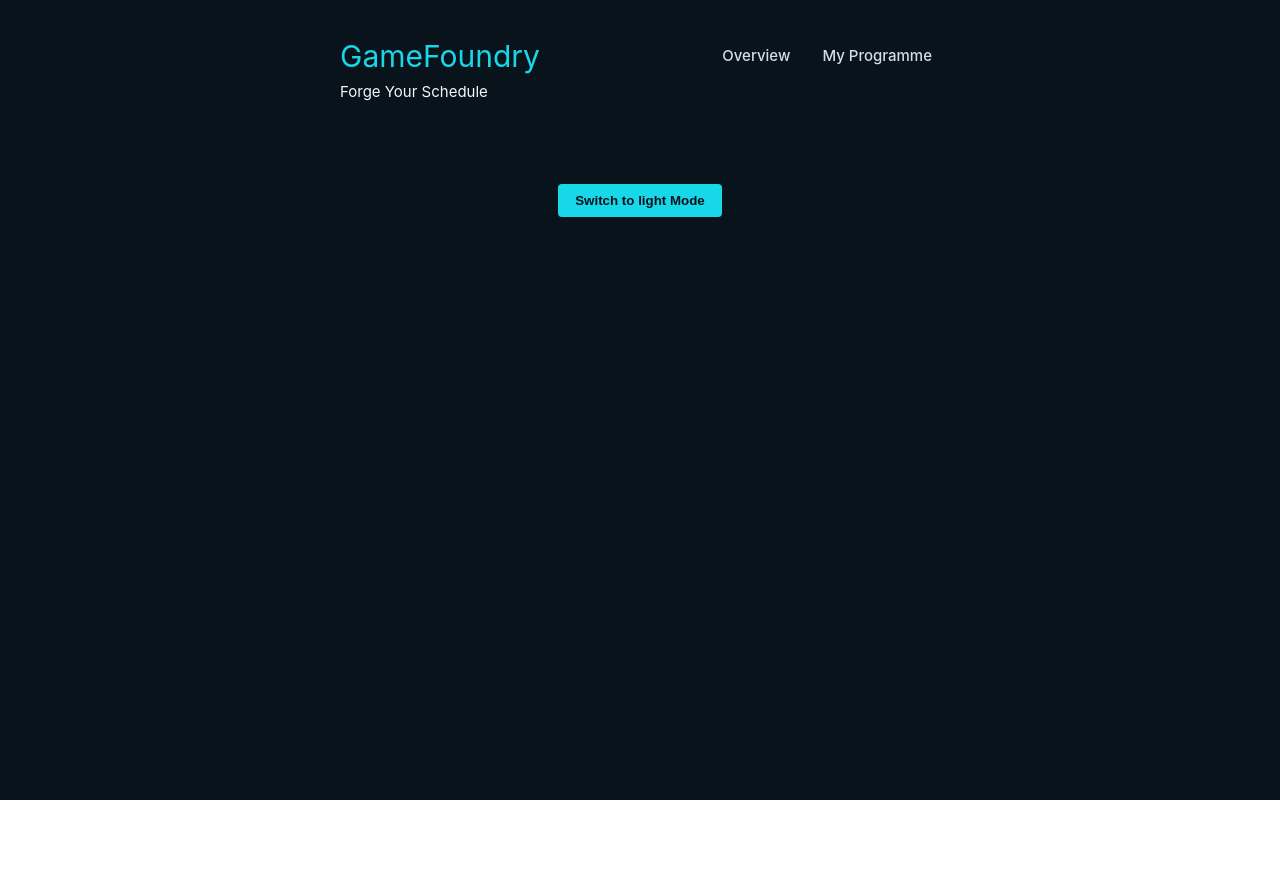
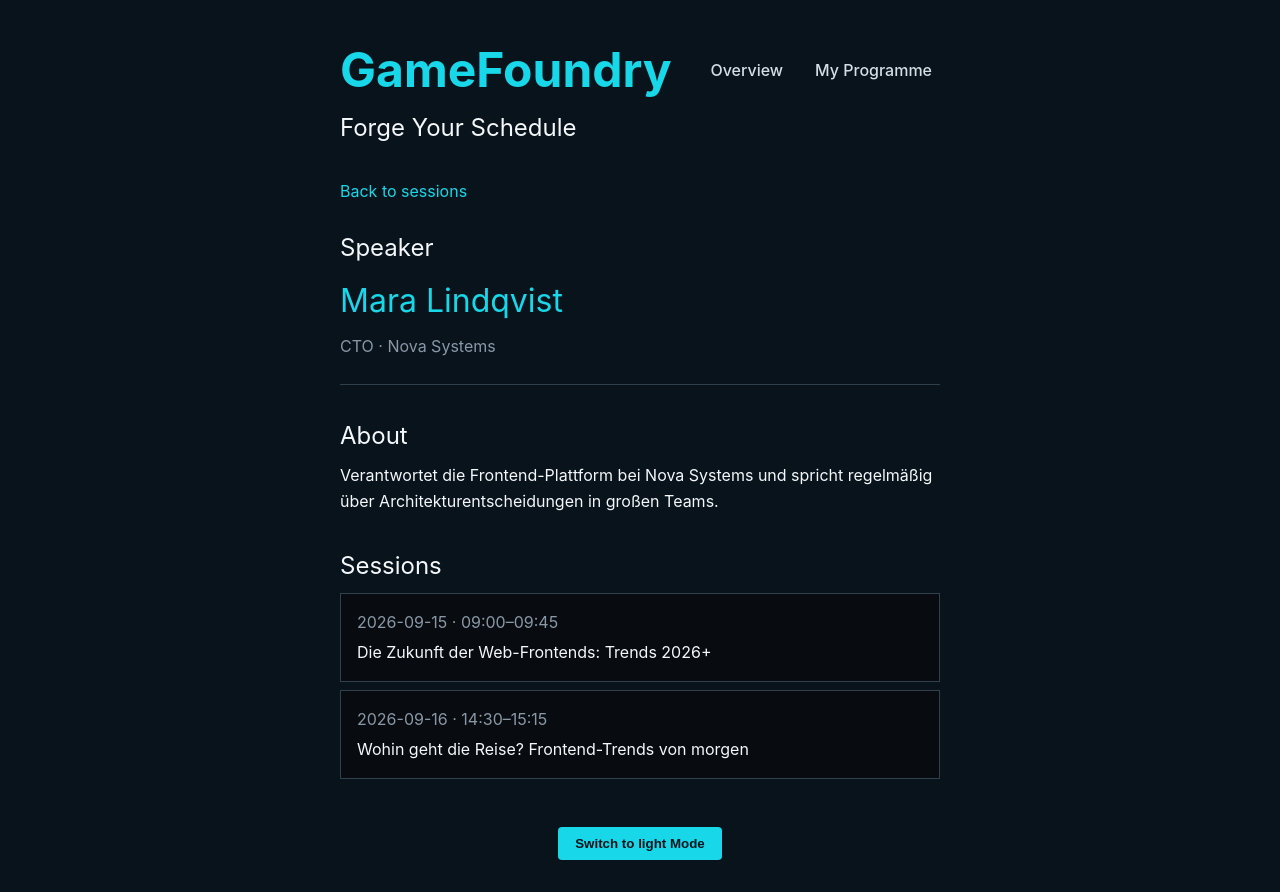
Before and after one commit to RichterGe/FRONT-Team-Assignment-1, a Vue app: page /speakers/sp01 in a window 1280 px wide. Before the commit the page ends 800 px from the top, so only its background shows below. Built offline with nearby package versions, Linux system fonts and the light colour scheme; the HTML template or start-up script is replaced by a standard one.

Commit message:
adding SpeakerDetailView / profile pages and updating styles
- adding SpeakerDetailView / profile pages
- updatign exisiting stayles based on design tokens
- Adding AI Log
- Updated useConferenceData

```diff
--- a/src/App.vue
+++ b/src/App.vue
@@ -88,7 +88,7 @@ const { savedSessionIds } = usePersonalProgramme()
   justify-content: center;
   background-color: var(--color-action-primary);
   color: var(--color-action-primary-text);
-  font-size: var(--text-metadata, 0.75rem);
+  font-size: var(--text-metadata);
   font-weight: bold;
   min-width: 1.25rem;
   height: 1.25rem;
--- a/src/assets/base.css
+++ b/src/assets/base.css
@@ -58,6 +58,30 @@
   font-weight: normal;
 }
 
+h1 {
+  font-size: var(--text-heading-page);
+}
+
+h2 {
+  font-size: var(--text-heading-section);
+}
+
+h3 {
+  font-size: var(--text-heading-small);
+}
+
+h4 {
+  font-size: var(--text-body);
+}
+
+h5 {
+  font-size: var(--text-label);
+}
+
+h6 {
+  font-size: var(--text-metadata);
+}
+
 body {
   min-height: 100vh;
   color: var(--color-text);
@@ -79,7 +103,7 @@ body {
     'Droid Sans',
     'Helvetica Neue',
     sans-serif;
-  font-size: 15px;
+  font-size: var(--text-body);
   text-rendering: optimizeLegibility;
   -webkit-font-smoothing: antialiased;
   -moz-osx-font-smoothing: grayscale;
--- a/src/assets/main.css
+++ b/src/assets/main.css
@@ -30,6 +30,8 @@
 
 .app-header h1 {
   color: var(--color-action-primary);
+  font-size: var(--text-hero);
+  font-weight: 700;
   margin: 0;
 }
 
@@ -41,6 +43,7 @@
 
 .hero-title {
   color: var(--color-hero-title);
+  font-size: var(--text-heading-section);
 }
 
 .button-primary {
--- a/src/composables/useConferenceData.ts
+++ b/src/composables/useConferenceData.ts
@@ -1,4 +1,5 @@
 import { ref } from 'vue'
+import conferenceDataJson from '@/data/conference-data.json'
 
 export interface ConferenceTrack {
   id: string
@@ -48,61 +49,26 @@ export interface ConferenceData {
   sessions: ConferenceSession[]
 }
 
+const conferenceData = conferenceDataJson as ConferenceData
+
 // Shared module-level reactive state (global cache across components)
-const sessions = ref<ConferenceSession[]>([])
-const speakers = ref<ConferenceSpeaker[]>([])
-const tracks = ref<ConferenceTrack[]>([])
-const rooms = ref<ConferenceRoom[]>([])
-const conferenceName = ref<string>('')
-const isLoading = ref<boolean>(true)
+const sessions = ref<ConferenceSession[]>(conferenceData.sessions)
+const speakers = ref<ConferenceSpeaker[]>(conferenceData.speakers)
+const tracks = ref<ConferenceTrack[]>(conferenceData.tracks)
+const rooms = ref<ConferenceRoom[]>(conferenceData.rooms)
+const conferenceName = ref<string>(conferenceData.conference.name)
+const isLoading = ref<boolean>(false)
 const error = ref<string | null>(null)
-let loadPromise: Promise<void> | null = null
 
 export function useConferenceData() {
-  const loadData = async (force = false) => {
-    // Wenn bereits Daten vorhanden sind und kein Reload erzwungen wird: Cache nutzen
-    if (sessions.value.length > 0 && !force) {
-      isLoading.value = false
-      return
-    }
-
-    // Wenn bereits ein Ladevorgang aktiv ist, darauf warten
-    if (loadPromise) {
-      return loadPromise
-    }
-
-    isLoading.value = true
+  const loadData = () => {
+    sessions.value = conferenceData.sessions
+    speakers.value = conferenceData.speakers
+    tracks.value = conferenceData.tracks
+    rooms.value = conferenceData.rooms
+    conferenceName.value = conferenceData.conference.name
+    isLoading.value = false
     error.value = null
-
-    loadPromise = (async () => {
-      try {
-        const response = await fetch('/conference-data.json')
-
-        if (!response.ok) {
-          error.value = `Fehler beim Laden: ${response.status} ${response.statusText}`
-          return
-        }
-
-        const data = (await response.json()) as ConferenceData
-
-        sessions.value = data.sessions
-        speakers.value = data.speakers
-        tracks.value = data.tracks
-        rooms.value = data.rooms
-        conferenceName.value = data.conference.name
-      } catch (err: unknown) {
-        if (err instanceof Error) {
-          error.value = err.message
-        } else {
-          error.value = 'Ein unbekannter Fehler ist beim Laden aufgetreten.'
-        }
-      } finally {
-        isLoading.value = false
-        loadPromise = null
-      }
-    })()
-
-    return loadPromise
   }
 
   return {
--- a/src/router/index.ts
+++ b/src/router/index.ts
@@ -11,6 +11,12 @@ const routes = [
     path: '/',
     name: 'conference-overview',
     component: () => import('@/views/ConferenceOverviewView.vue'),
+  },
+  {
+    path: '/speakers/:id',
+    name: 'speaker-detail',
+    component: () => import('@/views/SpeakerDetailView.vue'),
+    props: true,
   },
   {
     path: '/my-programme',
--- a/src/views/ConferenceOverviewView.vue
+++ b/src/views/ConferenceOverviewView.vue
@@ -77,6 +77,10 @@ onMounted(() => {
   font-size: var(--text-metadata);
 }
 
+.overview__eyebrow {
+  font-size: var(--text-heading-section);
+}
+
 .overview__header h2 {
   margin-top: var(--space-8);
   color: var(--color-hero-highlight);
--- a/src/views/PersonalProgrammeView.vue
+++ b/src/views/PersonalProgrammeView.vue
@@ -118,7 +118,7 @@ onMounted(async () => {
   display: flex;
   align-items: center;
   gap: var(--space-8);
-  font-size: 0.8rem;
+  font-size: var(--text-metadata);
   color: var(--color-text-muted);
 }
 
@@ -128,12 +128,12 @@ onMounted(async () => {
   background-color: var(--color-surface-alt);
   color: var(--color-text-secondary);
   text-transform: uppercase;
-  font-size: 0.75rem;
+  font-size: var(--text-metadata);
 }
 
 .session-title {
   margin: 0;
-  font-size: 1.25rem;
+  font-size: var(--text-heading-small);
 }
 
 .session-title a {
@@ -146,7 +146,7 @@ onMounted(async () => {
 }
 
 .session-abstract {
-  font-size: 0.95rem;
+  font-size: var(--text-body);
   color: var(--color-text-secondary);
   line-height: 1.5;
 }
@@ -164,7 +164,7 @@ onMounted(async () => {
   padding: var(--space-4) 12px;
   border-radius: 4px;
   cursor: pointer;
-  font-size: 0.85rem;
+  font-size: var(--text-label);
   font-weight: 500;
   transition: all 0.2s ease;
 }
--- a/src/views/SessionDetailView.vue
+++ b/src/views/SessionDetailView.vue
@@ -123,7 +123,7 @@ const sessionTrack = computed<ConferenceTrack | undefined>(() => {
 .breadcrumb a {
   color: var(--color-action-primary);
   text-decoration: none;
-  font-size: 0.95rem;
+  font-size: var(--text-label);
 }
 
 .breadcrumb a:hover {
@@ -144,7 +144,7 @@ const sessionTrack = computed<ConferenceTrack | undefined>(() => {
 
 .session-badge {
   display: inline-block;
-  font-size: 0.8rem;
+  font-size: var(--text-metadata);
   text-transform: uppercase;
   letter-spacing: 0.05em;
   opacity: 0.75;
@@ -181,7 +181,7 @@ const sessionTrack = computed<ConferenceTrack | undefined>(() => {
 .session-title {
   color: var(--color-action-primary);
   margin: 0;
-  font-size: 1.6rem;
+  font-size: var(--text-heading-page);
 }
 
 .session-metadata {
--- /dev/null
+++ b/src/views/SpeakerDetailView.vue
@@ -0,0 +1,144 @@
+<script setup lang="ts">
+import { computed } from 'vue'
+import { RouterLink } from 'vue-router'
+import { useConferenceData } from '@/composables/useConferenceData'
+
+const props = defineProps<{
+	id: string
+}>()
+
+const { speakers, sessions } = useConferenceData()
+
+const speaker = computed(() => speakers.value.find((item) => item.id === props.id))
+
+const speakerSessions = computed(() => {
+	if (!speaker.value) return []
+
+	return speaker.value.sessionIds
+		.map((sessionId) => sessions.value.find((session) => session.id === sessionId))
+		.filter((session) => session !== undefined)
+		.sort((first, second) => {
+			const byDay = first.day.localeCompare(second.day)
+			return byDay || first.startTime.localeCompare(second.startTime)
+		})
+})
+
+
+
+
+
+</script>
+
+<template>
+	<main class="speaker-profile">
+		<nav class="speaker-profile__breadcrumb" aria-label="Breadcrumb">
+			<RouterLink :to="{ name: 'conference-overview' }">Back to sessions</RouterLink>
+		</nav>
+
+		<article v-if="speaker" class="speaker-profile__content">
+			<header class="speaker-profile__header">
+				<p class="speaker-profile__eyebrow">Speaker</p>
+				<h1>{{ speaker.name }}</h1>
+				<p class="speaker-profile__role">{{ speaker.title }} · {{ speaker.company }}</p>
+			</header>
+
+			<section aria-labelledby="speaker-bio-title">
+				<h2 id="speaker-bio-title">About</h2>
+				<p>{{ speaker.bio }}</p>
+			</section>
+
+			<section aria-labelledby="speaker-sessions-title">
+				<h2 id="speaker-sessions-title">Sessions</h2>
+				<p v-if="speakerSessions.length === 0">No sessions are currently listed.</p>
+				<ul v-else class="speaker-profile__sessions">
+					<li v-for="session in speakerSessions" :key="session.id">
+						<RouterLink :to="{ name: 'session-detail', params: { id: session.id } }">
+							<span class="speaker-profile__session-time">
+								{{ session.day }} · {{ session.startTime }}–{{ session.endTime }}
+							</span>
+							<span class="speaker-profile__session-title">{{ session.title }}</span>
+						</RouterLink>
+					</li>
+				</ul>
+			</section>
+		</article>
+
+		<section v-else class="speaker-profile__not-found" aria-labelledby="not-found-title">
+			<h1 id="not-found-title">Speaker not found</h1>
+			<p>No speaker with ID “{{ props.id }}” exists.</p>
+		</section>
+	</main>
+</template>
+
+<style scoped>
+.speaker-profile {
+	display: grid;
+	gap: var(--space-24);
+}
+
+.speaker-profile__breadcrumb a,
+.speaker-profile__sessions a {
+	color: var(--color-action-primary);
+	text-decoration: none;
+}
+
+.speaker-profile__breadcrumb a:hover,
+.speaker-profile__sessions a:hover .speaker-profile__session-title {
+	text-decoration: underline;
+}
+
+.speaker-profile__content {
+	display: grid;
+	gap: var(--space-32);
+}
+
+.speaker-profile__header {
+	padding-bottom: var(--space-24);
+	border-bottom: 1px solid var(--color-border);
+}
+
+.speaker-profile__role,
+.speaker-profile__session-time {
+	color: var(--color-text-muted);
+}
+
+.speaker-profile__eyebrow {
+	font-size: var(--text-heading-section);
+}
+
+.speaker-profile__header h1 {
+	margin: var(--space-8) 0;
+	color: var(--color-hero-highlight);
+	font-size: var(--text-heading-page);
+}
+
+.speaker-profile__content section h2 {
+	margin-bottom: var(--space-8);
+	font-size: var(--text-heading-section);
+}
+
+.speaker-profile__sessions {
+	display: grid;
+	gap: var(--space-8);
+	padding: 0;
+	list-style: none;
+}
+
+.speaker-profile__sessions a {
+	display: grid;
+	gap: var(--space-4);
+	padding: var(--space-16);
+	border: 1px solid var(--color-border);
+	background: var(--color-surface);
+}
+
+.speaker-profile__session-title {
+	color: var(--color-text-primary);
+}
+
+.speaker-profile__not-found {
+	padding: var(--space-24);
+	border-left: 3px solid var(--color-accent-warm);
+	background: var(--color-surface);
+}
+</style>
--- a/tokens/tokens.css
+++ b/tokens/tokens.css
@@ -53,7 +53,7 @@
   --font-size-2xl: 2rem;     /* 32px */
   --font-size-3xl: 3rem;     /* 48px */
 
-   /*Semantic Tokens: Typography */
+  /*Semantic Tokens: Typography */
 
   --text-metadata: var(--font-size-xs);
   --text-label: var(--font-size-sm);
```
Also changed, not shown: src/components/features/sessions/SessionCard.vue (+22 -1 lines), src/components/features/speakers/SpeakerCard.vue (added, +49 -0 lines), 1 other file (tests, documents, lock files or other folders).
